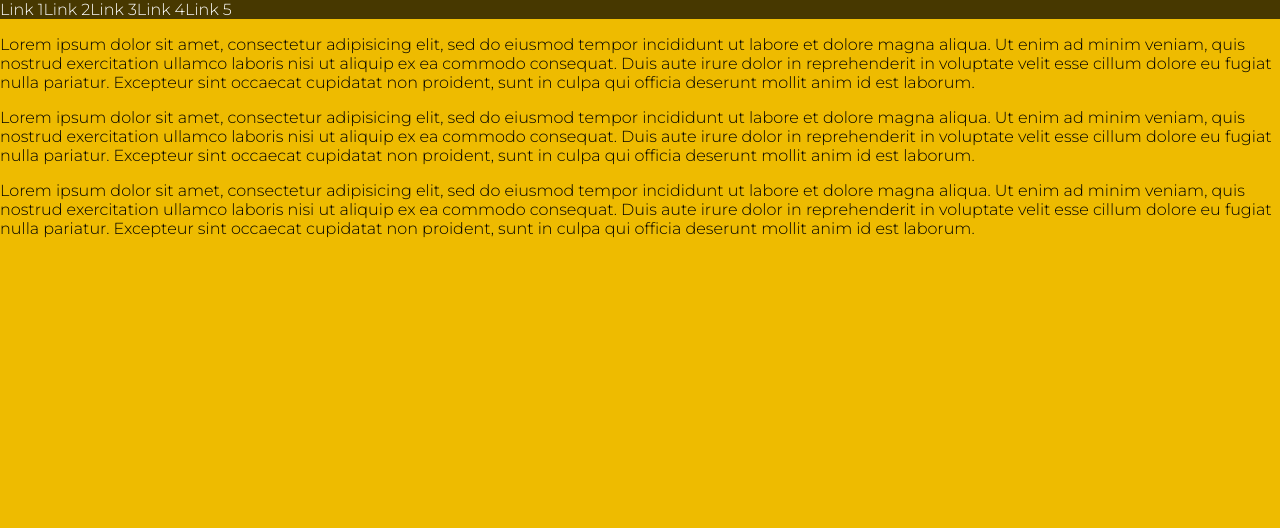
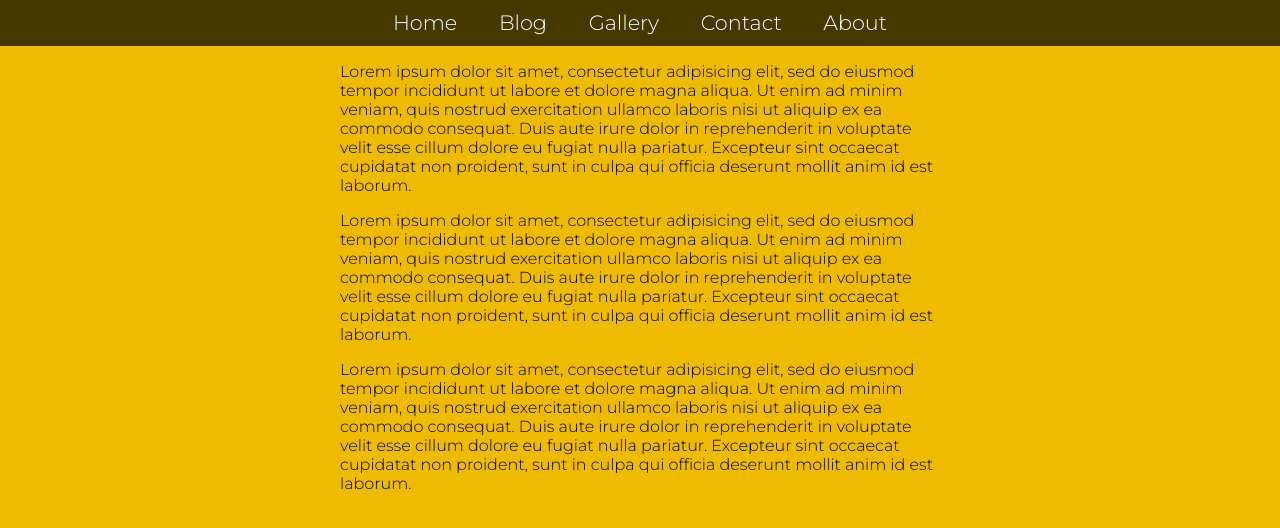
Before and after one commit to Abdullah2510/ctec3905-lab-work, a plain HTML site: page lab-04/index.html in a window 1280 px wide. Drawn offline with Linux system fonts and the light colour scheme.

Commit message:
Introduced new menu

```diff
--- a/lab-04/index.html
+++ b/lab-04/index.html
@@ -9,12 +9,12 @@
   <body>
     <div id="menuToggler">&#8801;</div>
     <nav id="menu">
-      <a href="#">Link 1</a>
-      <a href="#">Link 2</a>
-      <a href="#">Link 3</a>
-      <a href="#">Link 4</a>
-      <a href="#">Link 5</a>
-    </nav>
+      <a href="#">Home</a>
+      <a href="#">Blog</a>
+      <a href="#">Gallery</a>
+      <a href="#">Contact</a>
+      <a href="#">About</a>
+     </nav>
     <p>Lorem ipsum dolor sit amet, consectetur adipisicing elit, sed do eiusmod tempor incididunt ut labore et dolore magna aliqua. Ut enim ad minim veniam, quis nostrud exercitation ullamco laboris nisi ut aliquip ex ea commodo consequat. Duis aute irure dolor in reprehenderit in voluptate velit esse cillum dolore eu fugiat nulla pariatur. Excepteur sint occaecat cupidatat non proident, sunt in culpa qui officia deserunt mollit anim id est laborum.</p>
     <p>Lorem ipsum dolor sit amet, consectetur adipisicing elit, sed do eiusmod tempor incididunt ut labore et dolore magna aliqua. Ut enim ad minim veniam, quis nostrud exercitation ullamco laboris nisi ut aliquip ex ea commodo consequat. Duis aute irure dolor in reprehenderit in voluptate velit esse cillum dolore eu fugiat nulla pariatur. Excepteur sint occaecat cupidatat non proident, sunt in culpa qui officia deserunt mollit anim id est laborum.</p>
     <p>Lorem ipsum dolor sit amet, consectetur adipisicing elit, sed do eiusmod tempor incididunt ut labore et dolore magna aliqua. Ut enim ad minim veniam, quis nostrud exercitation ullamco laboris nisi ut aliquip ex ea commodo consequat. Duis aute irure dolor in reprehenderit in voluptate velit esse cillum dolore eu fugiat nulla pariatur. Excepteur sint occaecat cupidatat non proident, sunt in culpa qui officia deserunt mollit anim id est laborum.</p>
--- a/lab-04/scripts.js
+++ b/lab-04/scripts.js
@@ -1,5 +1,4 @@
 menuToggler.addEventListener('click', ev => {
-  menu.classList.toggle('open');
-  menuToggler.textContent= menuToggler.textContent === "X" ? "=" : "X" ;
-
+	menu.classList.toggle('open');
+	menuToggler.textContent = menuToggler.textContent === "×" ? "≡" : "×";
 });
--- a/lab-04/styles.css
+++ b/lab-04/styles.css
@@ -1,18 +1,16 @@
 @import url('https://fonts.googleapis.com/css2?family=Montserrat:wght@300&display=swap');
+
 body{
   font-family: Montserrat, sans-serif;
   margin: 0;
   background-color: #eb0;
 }
 
-#menuToggler, nav{
-  background-color: rgba(0,0,0,0.7);
-}
-
 #menuToggler{
 position: fixed;
 top: 0.5rem;
 right: 0.5m;
+background-color: rgba(0,0,0,0.5);
 color: white;
 font-size: 3em;
 text-align: right;
@@ -28,23 +26,31 @@ nav {
   top: 0;
   display: flex;
   flex-direction: column;
+  background-color: rgba(0,0,0,0.7);
   opacity: 0;
   transform: translateX(100vw);
-  transition: 0.4s;
+  transition: 0.4s, opacity: 0.6s;
 }
-nav.open{
+nav.open {
+	transition: transform 0.4s, opacity 0.2s;
 	transform: none;
 	opacity: 1;
-
 }
 
  nav a {
+   font-size: 2em;
    	text-decoration: none;
-padding: 0.5 em 1em;
+   	padding: 0.5em 1em;
    	color: white;
    	text-align: center;
+   	flex-grow: 1;
    }
 
+   p {
+   	padding: 0 1em;
+   	max-width: 600px;
+   	margin: 1em auto;
+   }
 
  @media screen and (min-width: 515px) {
 
@@ -59,7 +65,12 @@ text-align: center;
  		opacity: 1;
  		height: auto;
  		position: static;
+ 		justify-content: center;
+ 	}
 
+ 	nav a {
+ 		font-size: 1.3em;
+ 		flex-grow: 0;
  	}
 
 }
```
Lines whose indentation alone changed are shown as unchanged.
